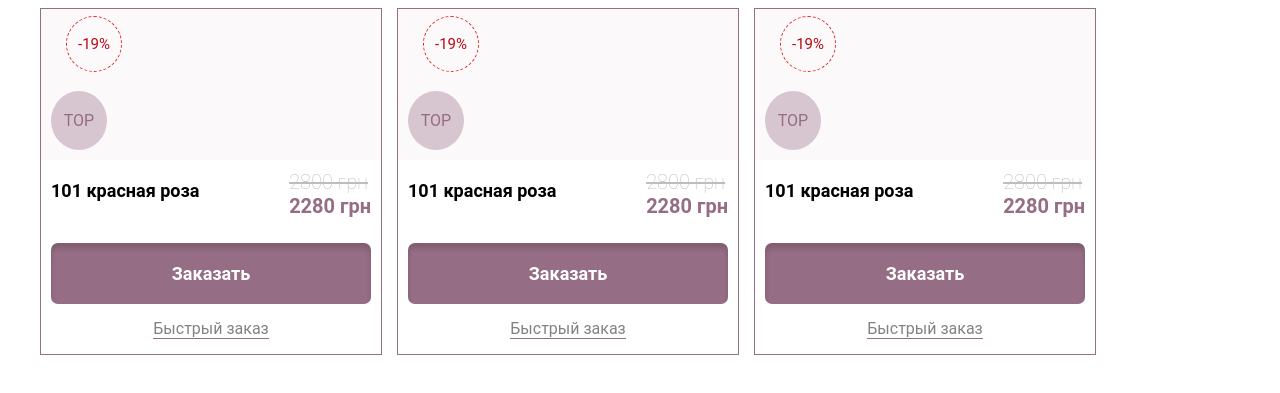
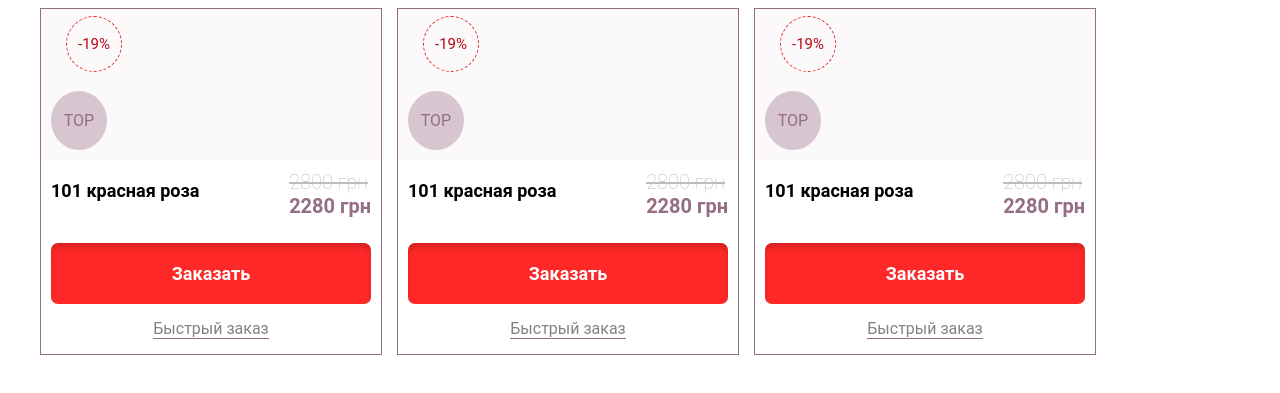
Before and after one commit to vanyapeev94/newv, a plain HTML site: page index.html in a window 1280 px wide. Shown: the part 107-500 px from the top of the page. Drawn offline with Linux system fonts and the light colour scheme; a web font is replaced by a local one.

Commit message:
поменял цвет кнопки на красный

```diff
--- a/css/style.css
+++ b/css/style.css
@@ -51,7 +51,7 @@ body{
     border-radius: 50%;
 }
 .product-wrapper .add-to-cart{
-    background: #956D84;
+    background: #ff2828;
     box-shadow: inset 0px 5px 5px rgba(0, 0, 0, 0.15);
     border-radius: 7px;
     padding:20px;
```
